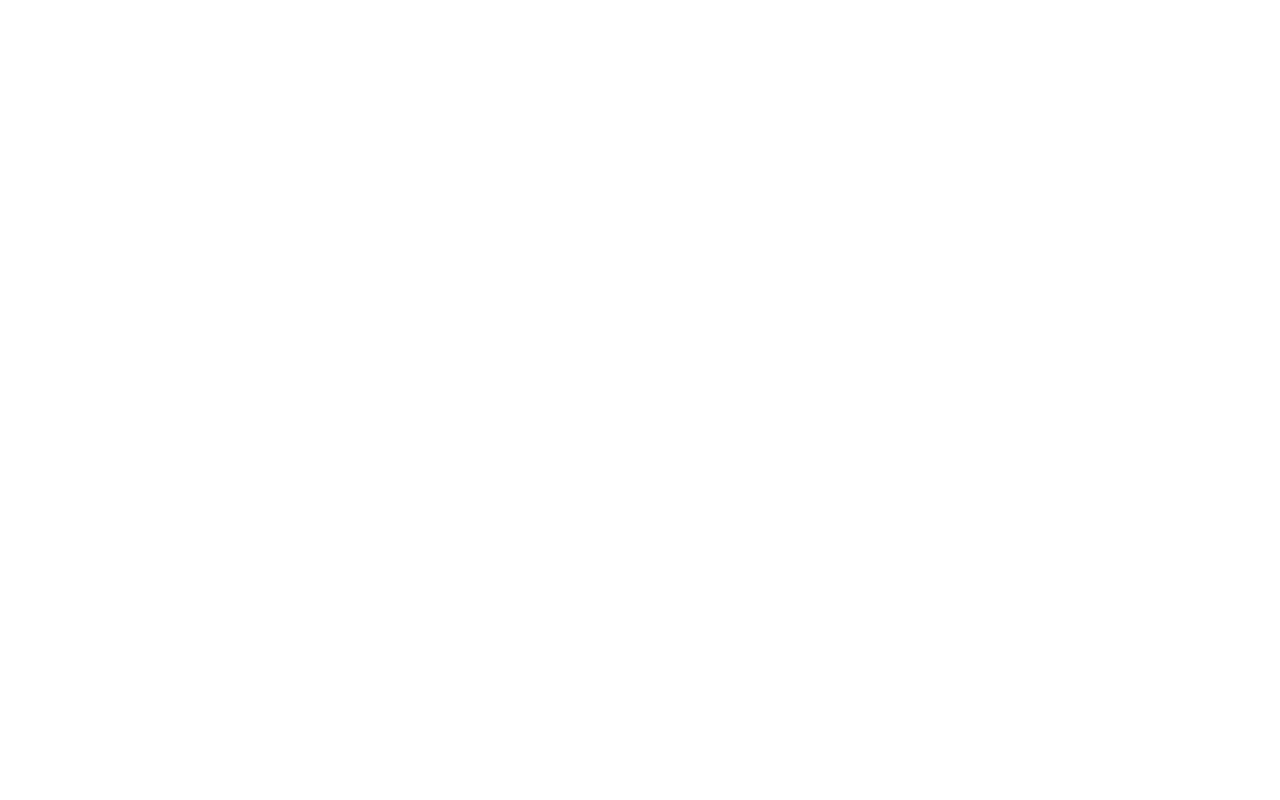
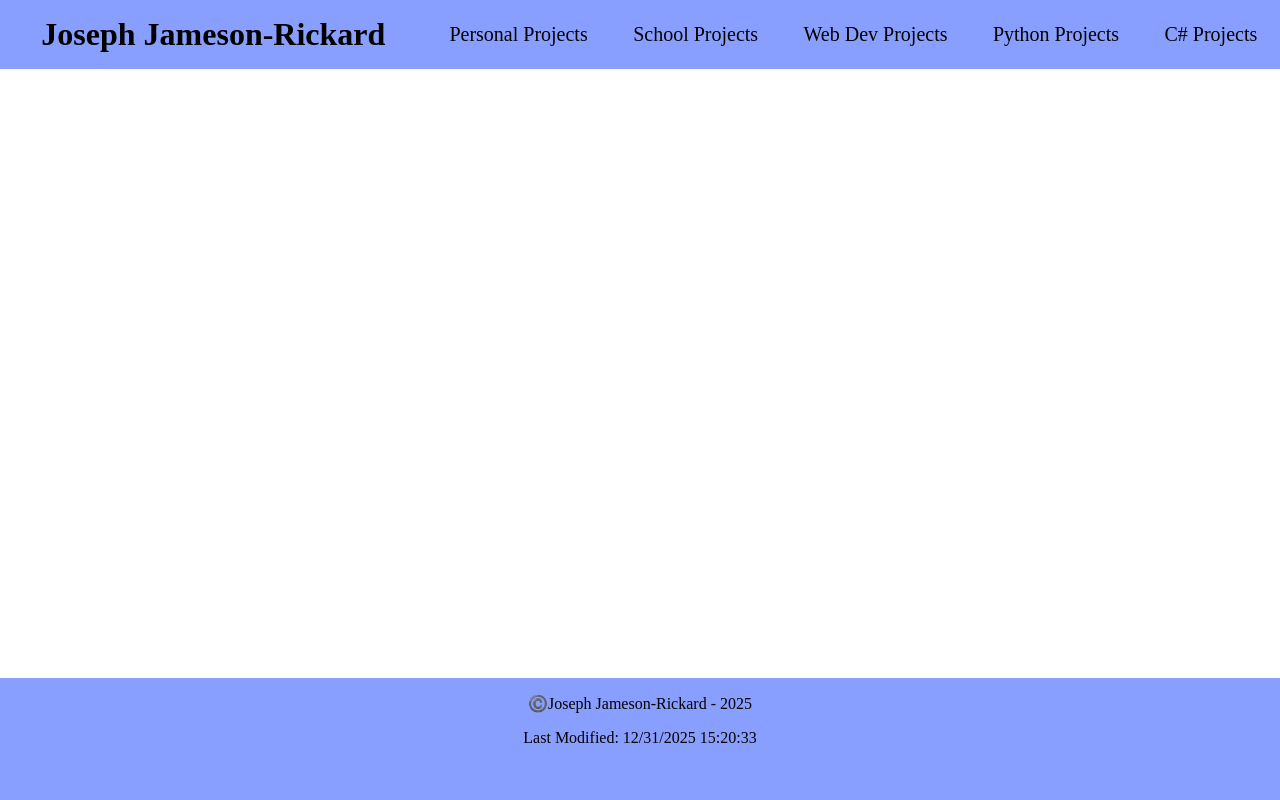
Before and after one commit to JJRTechSec/Personal-Projects, a plain HTML site: page csharp-projects.html in a window 1280 px wide. Drawn offline with Linux system fonts and the light colour scheme.

Commit message:
- Created styles folder to keep main area tidy with all html files - Moved css files to styles folder - Updated css links to reflect new file path on all html files

```diff
--- a/csharp-projects.html
+++ b/csharp-projects.html
@@ -0,0 +1,46 @@
+<!DOCTYPE html>
+<html lang="en">
+
+  <head>
+    <meta charset="UTF-8">
+    <meta name="viewport" content="width=device-width, initial-scale=1.0">
+    <title>Joseph Jameson-Rickard</title>
+    <meta name="description"
+      content="Landing page for Joseph Jameson-Rickard, a web-developer in training. Here, you can find links to his personal projects, and also projects completed as part of his studies at BYU Idaho.">
+    <meta name="author" content="Joseph Jameson-Rickard">
+
+    <!-- CSS -->
+    <link rel="stylesheet" href="styles/personal-page.css">
+    <link rel="stylesheet" href="styles/header-footer.css">
+
+    <!-- FONTS -->
+    <link rel="preconnect" href="https://fonts.googleapis.com">
+    <link rel="preconnect" href="https://fonts.gstatic.com" crossorigin>
+    <link href="https://fonts.googleapis.com/css2?family=Montserrat:ital,wght@0,100..900;1,100..900&display=swap"
+      rel="stylesheet">
+
+    <!-- SCRIPTS -->
+    <script src="/Re-usable Code/getdates.js" defer></script>
+  </head>
+
+  <body>
+    <header>
+      <a class="name" href="index.html">Joseph Jameson-Rickard</a>
+      <nav>
+        <a href="personal-projects.html">Personal Projects</a>
+        <a href="school-projects.html">School Projects</a>
+        <a href="webdev-projects.html">Web Dev Projects</a>
+        <a href="python-projects.html">Python Projects</a>
+        <a href="csharp-projects.html">C# Projects</a>
+      </nav>
+    </header>
+    <main>
+      <p></p>
+    </main>
+    <footer>
+      <p id="currentYear"></p>
+      <p id="lastModified"></p>
+    </footer>
+  </body>
+
+</html>
```
Also changed, not shown: index.html (+2 -2 lines), myProjects/Dinner Ideas/dinners.html (+1 -1 lines), myProjects/progressTracker/progress-tracker.html (+1 -1 lines), personal-projects.html (+2 -2 lines), python-projects.html (+46 -0 lines), school-projects.html (+46 -0 lines), webdev-projects.html (+46 -0 lines), styles/header-footer.css (renamed from header-footer.css), styles/personal-page.css (renamed from personal-page.css).
